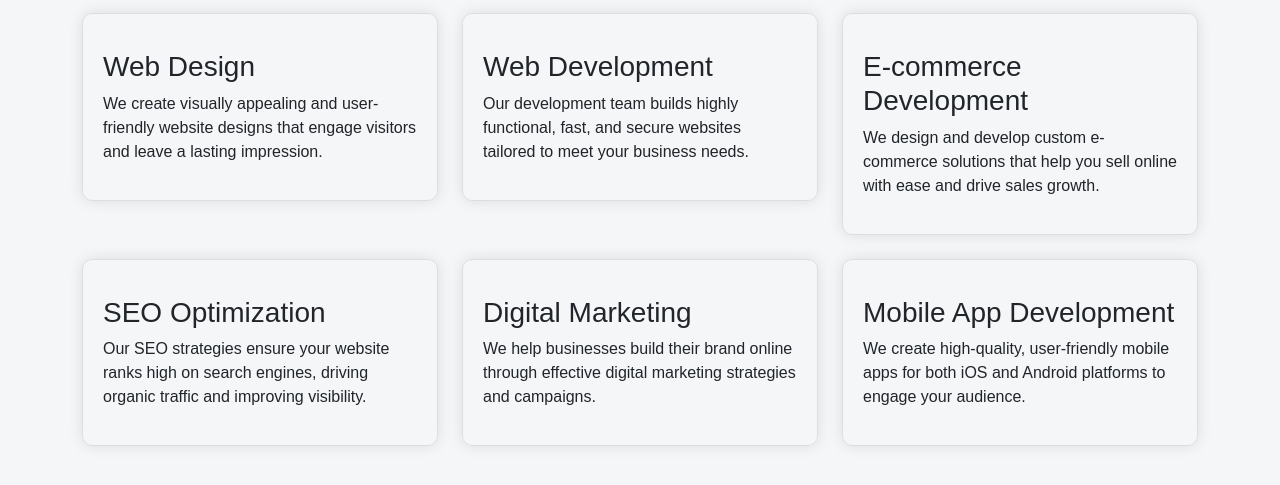
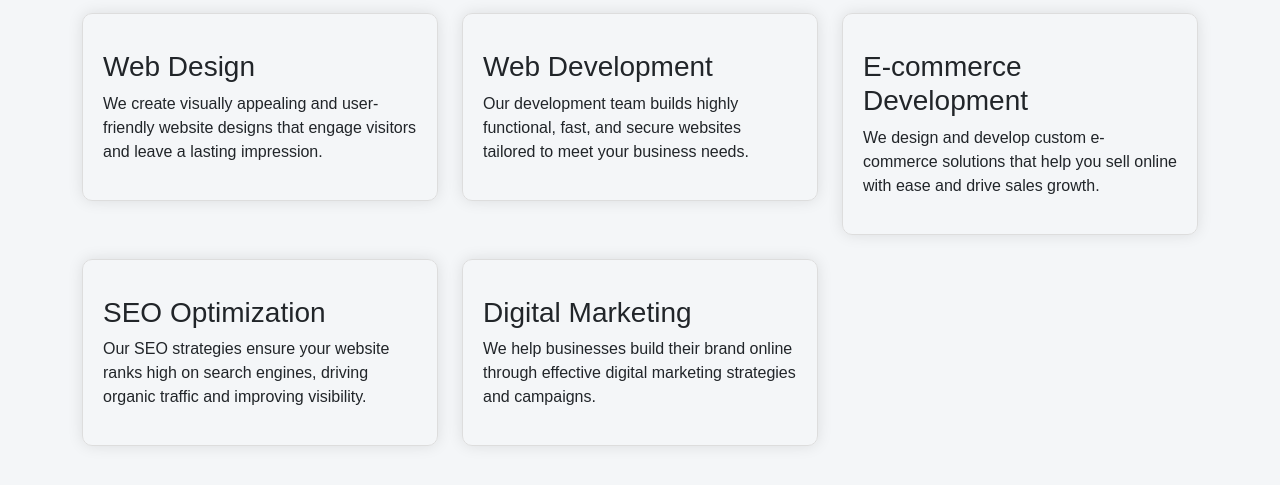
Before and after one commit to Libass276/LibWeb-Solutions, a plain HTML site: page services.html in a window 1280 px wide. Shown: the part 213-698 px from the top of the page. Drawn offline with nearby package versions, Linux system fonts and the light colour scheme.

Commit message:
Update services.html

```diff
--- a/services.html
+++ b/services.html
@@ -77,13 +77,6 @@
                     <p>We help businesses build their brand online through effective digital marketing strategies and campaigns.</p>
                 </div>
             </div>
-            <!-- Mobile App Development -->
-            <div class="col" data-aos="fade-up" data-aos-delay="1000">
-                <div class="service-card">
-                    <h3 class="mt-3">Mobile App Development</h3>
-                    <p>We create high-quality, user-friendly mobile apps for both iOS and Android platforms to engage your audience.</p>
-                </div>
-            </div>
         </div>
     </div>
     <script src="https://cdn.jsdelivr.net/npm/bootstrap@5.3.0-alpha1/dist/js/bootstrap.bundle.min.js"></script>
```
